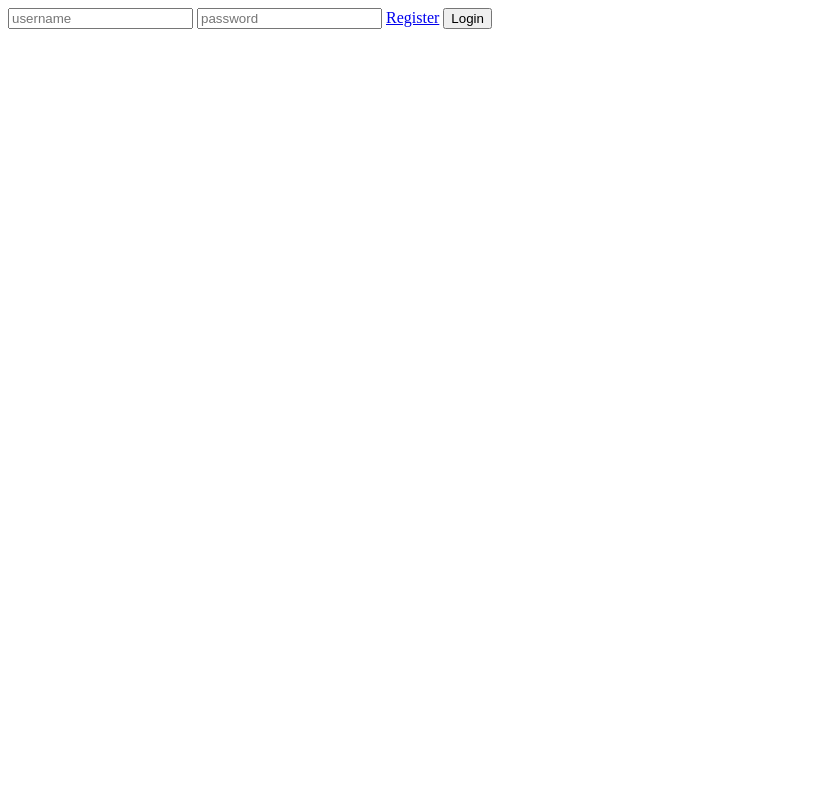
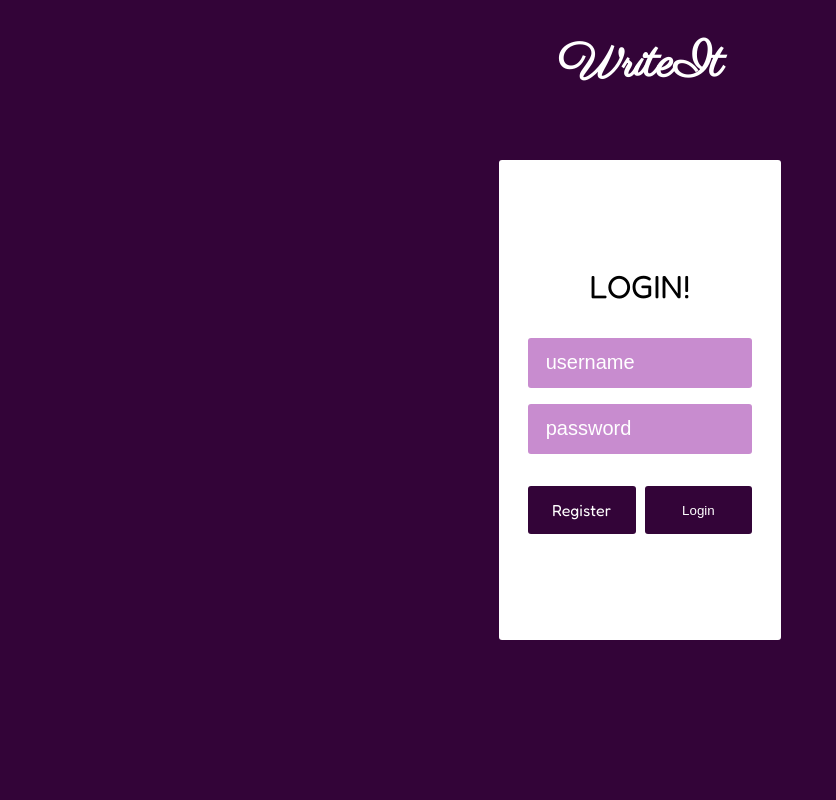
Before and after one commit to manance/WriteIt, a PHP site: page /login.php in a window 1280 px wide. Shown: the whole page, without its empty margins (0-836 px from the left). Run offline with PHP 8.4, Linux system fonts and the light colour scheme.

Commit message:
commit css/home.css css/style.css home.php index.php login.php author Patriks < date 2024-06-19 12:00:00 +0200

```diff
--- a/css/style.css
+++ b/css/style.css
@@ -84,7 +84,11 @@ body{
     text-align: center;
     line-height: 3rem;
     text-decoration: none;
-    hover{
-        cursor: pointer;
-    }
 }
+.button:hover{
+    cursor: pointer;
+    background-color: #774e87;
+    transition: 0.3s;
+    width: 49%;
+    height: 3.1rem;
+}
--- a/index.php
+++ b/index.php
@@ -34,7 +34,7 @@
                 </div>
                 <div class="buttons">
                     <button class="button" type="submit" name="register">Register</button>
-                    <a class="button" id="special" href="login.php">Login</a>
+                    <a class="button" href="login.php">Login</a>
                 </div>
             </form>
         </register>
--- a/login.php
+++ b/login.php
@@ -3,15 +3,39 @@
 <head>
     <meta charset="UTF-8">
     <meta name="viewport" content="width=device-width, initial-scale=1.0">
-    <link rel="stylesheet" href="login.css">
+
+    <!-- CSS -->
+    <link rel="stylesheet" href="css/style.css">
+
+    <!-- Title font -->
+    <link rel="preconnect" href="https://fonts.googleapis.com">
+    <link rel="preconnect" href="https://fonts.gstatic.com" crossorigin>
+    <link href="https://fonts.googleapis.com/css2?family=Parisienne&display=swap" rel="stylesheet">
+
+    <!-- text font -->
+    <link rel="preconnect" href="https://fonts.googleapis.com">
+    <link rel="preconnect" href="https://fonts.gstatic.com" crossorigin>
+    <link href="https://fonts.googleapis.com/css2?family=Fredoka:wght@300..700&display=swap" rel="stylesheet">
     <title>Login</title>
 </head>
 <body>
-    <form action="db.php" method="post">
-        <input type="text" placeholder="username" name="username" required>
-        <input type="password" placeholder="password" name="password" required>
-        <a href="index.php">Register</a>
-        <button type="submit" name="login">Login</button>
-    </form>
+    <box class="box">
+        <header class="header">
+            <h1 class="title">WriteIt</h1>
+        </header>
+        <register class="register">
+            <form class="form" action="db.php" method="post">
+                <article class="text">LOGIN!</article>
+                <div class="inputs">
+                    <input class="input" type="text" placeholder="username" name="username" required>
+                    <input class="input" type="password" placeholder="password" name="password" required>
+                </div>
+                <div class="buttons">
+                    <a class="button" href="index.php">Register</a>
+                    <button class="button" type="submit" name="login">Login</button>
+                </div>
+            </form>
+        </register>
+    </box>
 </body>
 </html>
```
Also changed, not shown: home.php (+23 -6 lines), css/home.css (added), css/login.css (deleted).
